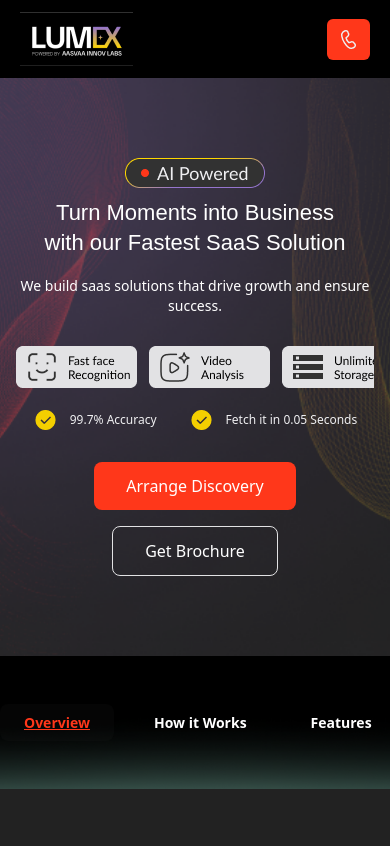
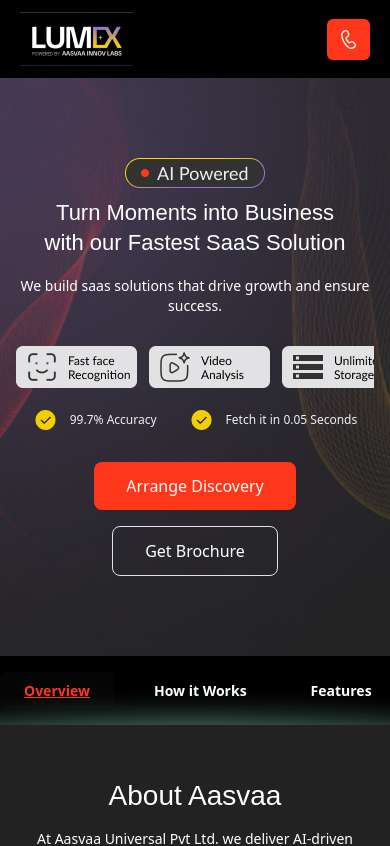
Before and after one commit to developerajay8/lumex, a Next.js app: page / in a window 390 px wide. Shown: the top 846 px of the page. Built offline with nearby package versions, Linux system fonts and the light colour scheme.

Commit message:
fridaycommit

```diff
--- a/src/app/component/aboutsec.tsx
+++ b/src/app/component/aboutsec.tsx
@@ -51,6 +51,20 @@
     })
   }
 }, [])
+
+const [activeButton, setActiveButton] = useState("overview")
+
+const handleClick = (buttonId: string) => {
+  setActiveButton(buttonId)
+}
+
+const getButtonClass = (buttonId: string) => {
+  const baseClass = "text-[14px] font-[600] px-6 py-2 rounded-lg whitespace-nowrap transition-colors"
+  if (buttonId === activeButton) {
+    return `${baseClass} bg-[#323232]/10 text-[#FF371A] underline`
+  }
+  return `${baseClass} text-[#FFFFFF] hover:text-white`
+}
 
   return (
     <>
@@ -125,23 +139,23 @@
           backgroundRepeat: "no-repeat",
         }}
       >
-        <nav className="flex items-center justify-between py-[48px] max-w-[1061px] mx-auto overflow-x-auto gap-4 ">
-          <button className="px-6 py-2 bg-[#323232]/10 text-[#FF371A] rounded-lg underline whitespace-nowrap text-[14px] font-[600] ">
-
+         <nav className="flex items-center justify-between sm:py-[48px] py-[16px] max-w-[1061px] mx-auto overflow-x-auto gap-4">
+      <button className={getButtonClass("overview")} onClick={() => handleClick("overview")}>
         <Link href="#overview">Overview</Link>
       </button>
-          <button className="text-[14px] font-[600]  px-6 py-2 text-[#FFFFFF] hover:text-white transition-colors whitespace-nowrap">
+      <button className={getButtonClass("howitwork")} onClick={() => handleClick("howitwork")}>
         <Link href="#howitwork">How it Works</Link>
       </button>
-          <button className="text-[14px] font-[600]  px-6 py-2 text-[#FFFFFF] hover:text-white transition-colors whitespace-nowrap">
+      <button className={getButtonClass("features")} onClick={() => handleClick("features")}>
         <Link href="#features">Features</Link>
       </button>
-          <button className="text-[14px] font-[600]  px-6 py-2 text-[#FFFFFF] hover:text-white transition-colors whitespace-nowrap">
+      <button className={getButtonClass("enrich")} onClick={() => handleClick("enrich")}>
         <Link href="#enrich">Enrich your Experiences</Link>
-
       </button>
-          <button className="text-[14px] font-[600]  px-6 py-2 bg-gradient-to-r from-yellow-400 to-purple-500 text-[#FFFFFF] rounded-lg whitespace-nowrap">
-
+      <button
+        className={`text-[14px] font-[600] px-6 py-2 bg-gradient-to-r from-yellow-400 to-purple-500 text-[#FFFFFF] rounded-lg whitespace-nowrap`}
+        onClick={() => handleClick("arrange")}
+      >
         <Link href="#arrange">Arrange Discovery</Link>
       </button>
     </nav>
--- a/src/app/component/footer.tsx
+++ b/src/app/component/footer.tsx
@@ -76,7 +76,7 @@
           </div>
         </div>
 
-        <div className="pt-[20px] ">
+        {/* <div className="pt-[20px] ">
           <div className="">
             <h4 className="text-[22px] font-[700] leading-[27px] pb-[6px] text-[#FFFFFF] ">
               News
@@ -102,7 +102,7 @@
               </span>
             </div>
           </div>
-        </div>
+        </div> */}
 
         <div className="pt-[20px] ">
           <div className="">
@@ -160,7 +160,7 @@
         <div className="flex gap-10">
           <div className="">
             <img src="/Group 44 1.png" alt="" />
-            <div className="pt-[10px] max-w-[250px]">
+            <div className="pt-[10px] max-w-[390px]">
               <p className="text-[#F3F3F3]  text-[18px] leading-[28px] font-[400 ]">
               Welcome to Aasvaa Universal, where AI, ML, and computer vision power innovation to simplify, enrich, and empower.
               </p>
@@ -219,7 +219,7 @@
             </div>
           </div>
 
-          <div className=" ">
+          {/* <div className=" ">
             <div className="">
               <h4 className="text-[22px] font-[700] leading-[27px] pb-[6px] text-[#FFFFFF] ">
                 News
@@ -246,7 +246,7 @@
                 </span>
               </div>
             </div>
-          </div>
+          </div> */}
 
           <div className=" ">
             <div className="">
@@ -272,7 +272,7 @@
               <div className="pt-[14px] flex items-start  gap-4">
                 <img src="/Vector (2).png" alt="" className="pt-[5px]" />
                 <span className="text-[18px] text-[#F3F3F3] font-[400] ">
-                 Sansthan Path, Malviya Nagar, Jaipur,
+                 Sansthan Path, Malviya Nagar, <br /> Jaipur,
                   Rajasthan 302017
                 </span>
               </div>
```
Lines whose indentation alone changed are shown as unchanged.
